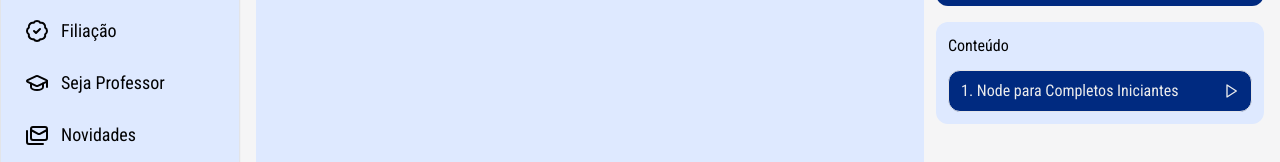
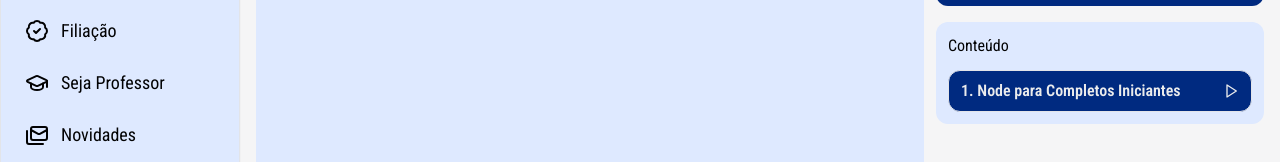
Before and after one commit to QuiLion7/quilcursos, a Next.js app: page /course-preview/1 in a window 1280 px wide. Shown: the part 242-404 px from the top of the page. Built offline with nearby package versions, Linux system fonts and the light colour scheme; no server answers.

Commit message:
style: change video names to font-semibold in CourseContentSection

```diff
--- a/src/app/(router)/course-preview/components/CourseContentSection.tsx
+++ b/src/app/(router)/course-preview/components/CourseContentSection.tsx
@@ -22,7 +22,7 @@ const CourseContentSection: React.FC<CourseContentSectionProps> = ({
           className="rounded-xl hover:bg-primary/70 hover:text-secondary-foreground"
         >
           <h2
-            className={`flex cursor-pointer items-center justify-between rounded-xl border px-3 py-2 text-base ${activeIndex == index && "bg-primary text-primary-foreground"}`}
+            className={`flex cursor-pointer items-center justify-between rounded-xl border px-3 py-2 text-base  ${activeIndex == index && "bg-primary font-semibold text-primary-foreground"}`}
           >
             {index + 1}. {item.name}
             {activeIndex == index ? (
```
